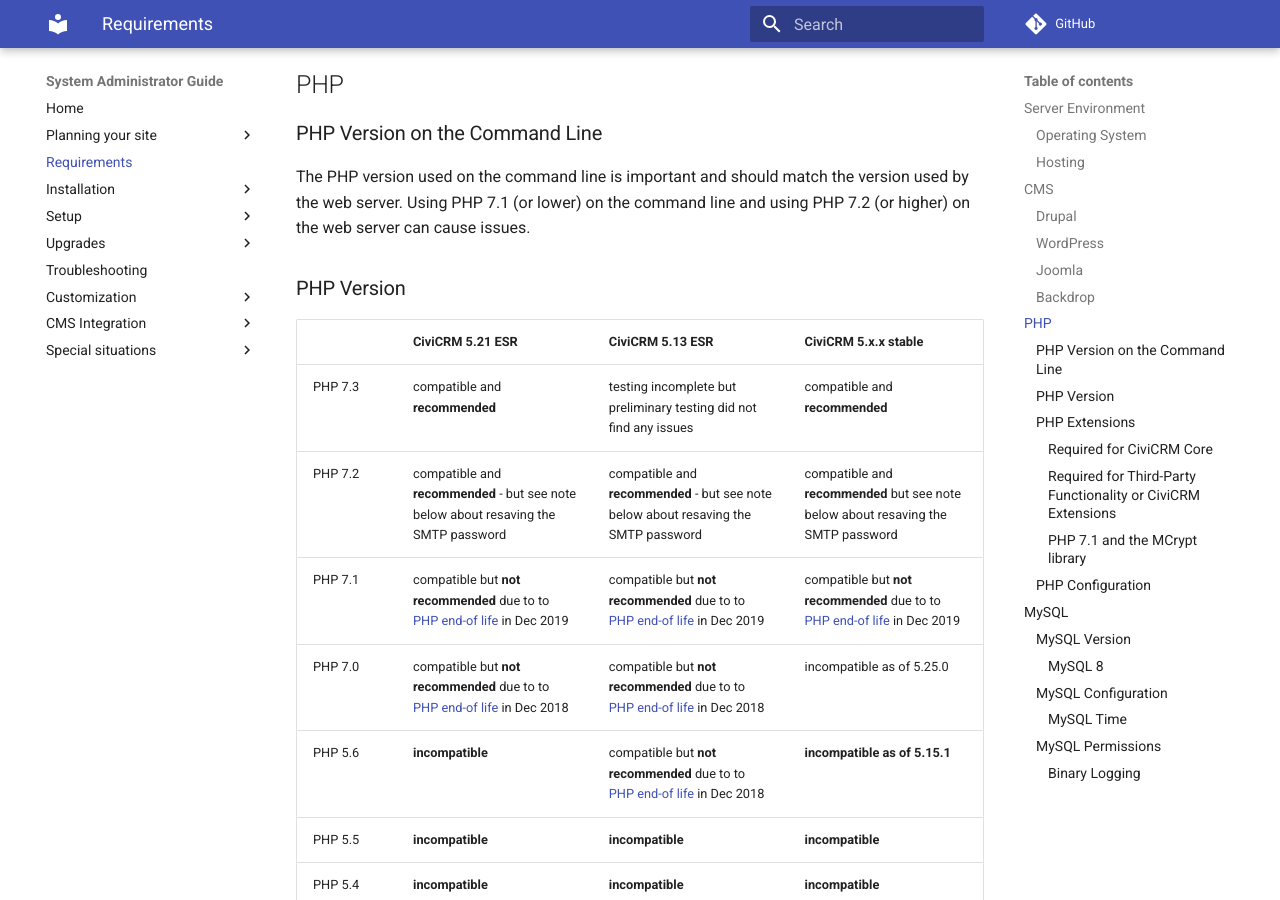
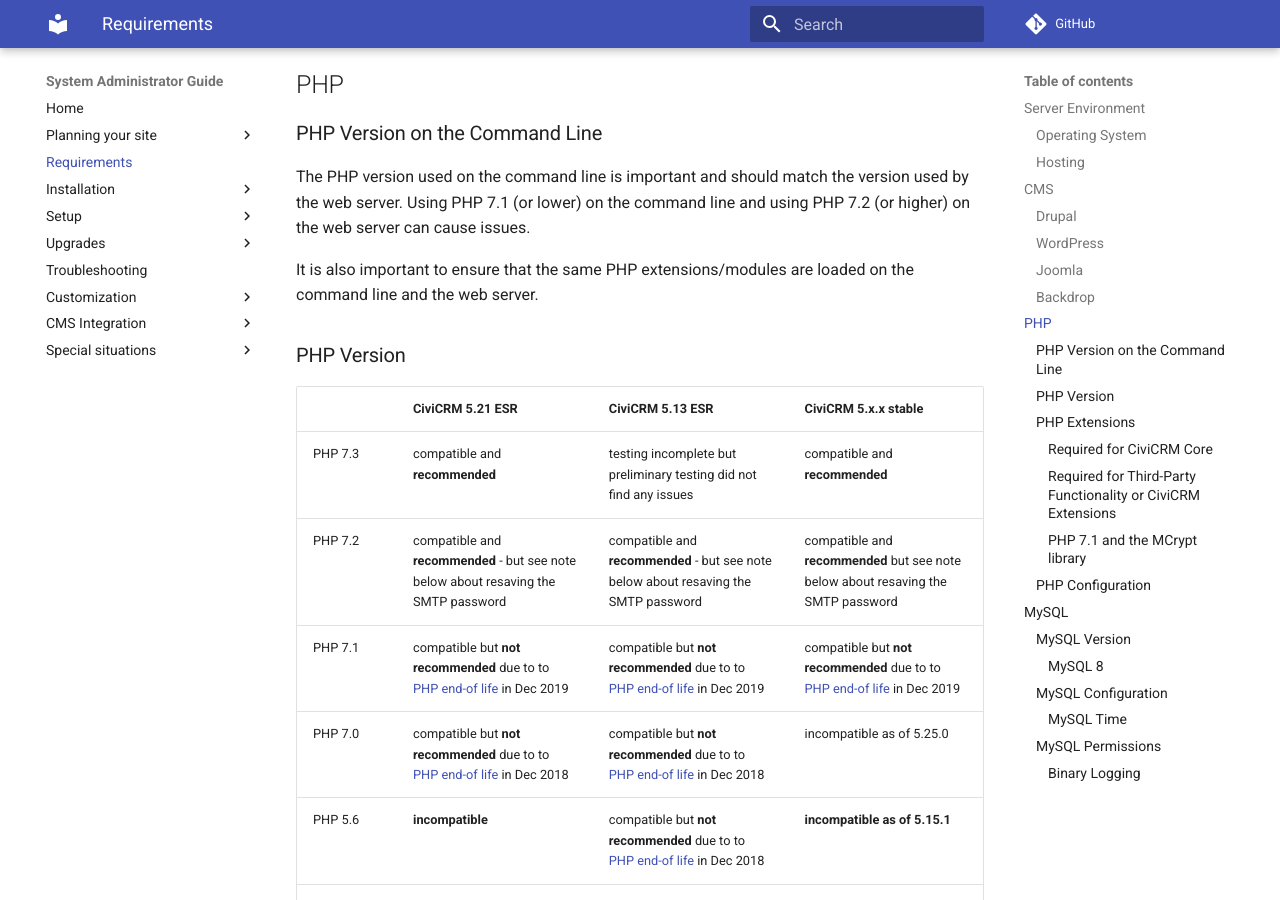
Before and after one commit to civicrm/civicrm-sysadmin-guide, an MkDocs documentation site: the page built from docs/requirements.md, in a window 1280 px wide and 900 px high, scrolled down 1548 px. Built offline with MkDocs 1.6.1 and Material for MkDocs 9.7.7, drawn with Linux system fonts in a browser that asks for light colours; comment, search, counter and statistics services are not loaded.

Commit message:
Update docs/requirements.md
Co-Authored-By: Mikey O'Toole <mikey@mjco.uk>

```diff
--- a/docs/requirements.md
+++ b/docs/requirements.md
@@ -48,6 +48,8 @@ See our page on [choosing a CMS](planning/cms.md) for more information about the
 ### PHP Version on the Command Line
 
 The PHP version used on the command line is important and should match the version used by the web server. Using PHP 7.1 (or lower) on the command line and using PHP 7.2 (or higher) on the web server can cause issues.
+
+It is also important to ensure that the same PHP extensions/modules are loaded on the command line and the web server.
 
 ### PHP Version
 
```
